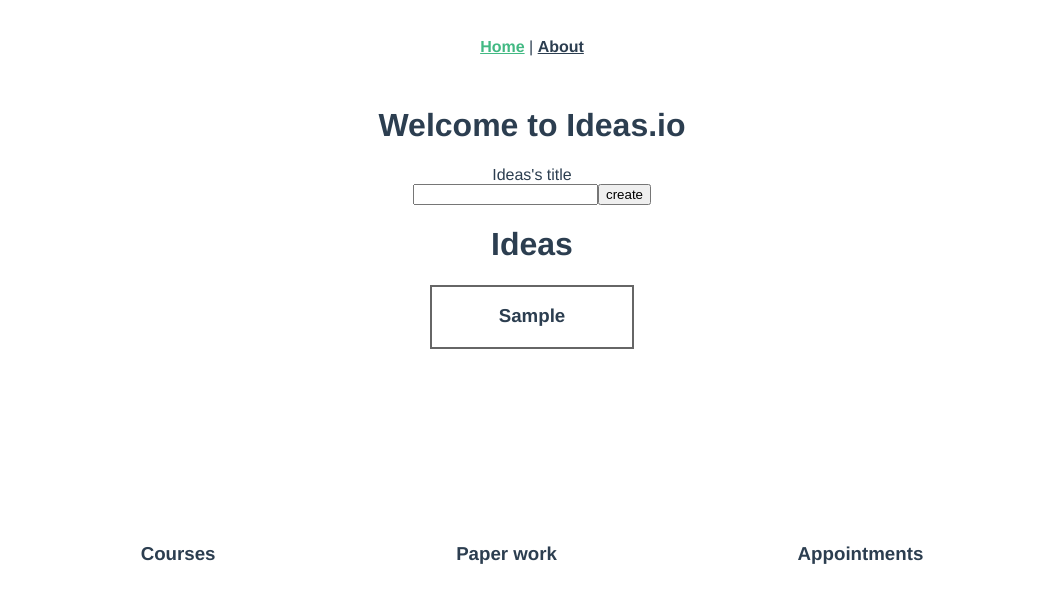
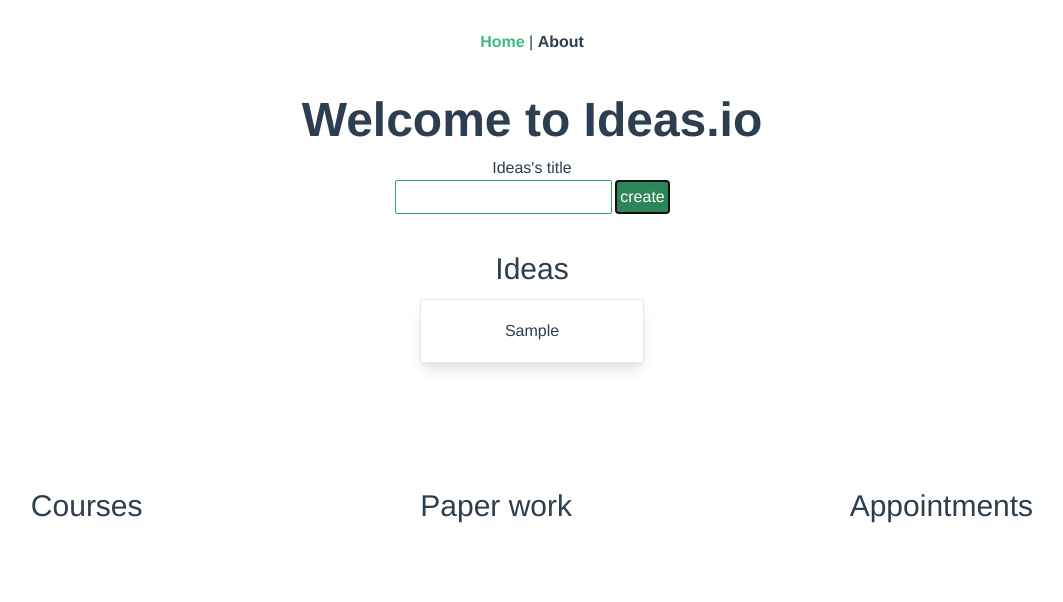
Before and after one commit to sandix34/Vuex-ideas, a Vue app: page / in a window 1280 px wide. Both pictures are taken after typing "Sample" into the empty fields and a click on the button "create". Shown: the top 602 px of the page, without its empty margins (108-1171 px from the left). Built offline with nearby package versions, Linux system fonts and the light colour scheme.

Commit message:
ajout tailwind css

```diff
--- a/package.json
+++ b/package.json
@@ -9,6 +9,7 @@
   },
   "dependencies": {
     "core-js": "^2.6.5",
+    "tailwindcss": "^1.1.2",
     "vue": "^2.6.10",
     "vue-router": "^3.0.3",
     "vuedraggable": "^2.23.2",
--- a/postcss.config.js
+++ b/postcss.config.js
@@ -1,5 +1,6 @@
 module.exports = {
-  plugins: {
-    autoprefixer: {}
-  }
-};
+	"plugins": [
+ 		require('tailwindcss')('tailwind.js'),
+ 		require('autoprefixer')(),
+	]
+}
--- a/src/assets/styles.css
+++ /dev/null
@@ -1,3 +0,0 @@
-ul {
-    list-style-type: none;
-}
--- /dev/null
+++ b/src/assets/tailwind.css
@@ -0,0 +1,3 @@
+@tailwind base;
+@tailwind components;
+@tailwind utilities;
--- a/src/components/Idea.vue
+++ b/src/components/Idea.vue
@@ -1,6 +1,6 @@
 <template>
-  <div class="idea">
-    <h3>{{ item.title }}</h3>
+  <div class="flex items-stretch  border border-grey-500 rounded-sm w-56 h-16 m-2 cursor-move shadow-lg">
+    <h3 class="self-center flex-1 ">{{ item.title }}</h3>
   </div>
 </template>
 
@@ -14,13 +14,3 @@ export default {
   }
 };
 </script>
-
-<style scoped>
-.idea {
-  width: 200px;
-  height: 55px;
-  border: 2px solid #666;
-  padding-bottom: 5px;
-  cursor: pointer;
-}
-</style>
--- a/src/components/IdeaCreate.vue
+++ b/src/components/IdeaCreate.vue
@@ -2,8 +2,8 @@
   <div>
     <form @submit.prevent="create">
       <label for="idea-title">Ideas's title</label><br>
-      <input type="text" id="idea-title" v-model="title" />
-      <button type="submit">create</button>
+      <input class=" border border-green-600 p-1 rounded-sm" type="text" id="idea-title" v-model="title" />
+      <button class="bg-green-700 text-white p-1 ml-1 rounded-sm " type="submit">create</button>
     </form>
   </div>
 </template>
@@ -28,6 +28,3 @@ export default {
   }
 };
 </script>
-
-<style scoped>
-</style>
--- a/src/components/Ideas.vue
+++ b/src/components/Ideas.vue
@@ -1,26 +1,26 @@
 <template>
-  <div>
-    <h1>Ideas</h1>
+  <div class="mt-8">
+    <h1 class="text-3xl ">Ideas</h1>
     <div>
-      <draggable class="ideas" v-model="allIdeas" group="ideas">
+      <draggable class="flex flex-wrap flex-col content-center h-48 " v-model="allIdeas" group="ideas">
         <Idea v-for="idea in allIdeas" :key="idea.id" :item="idea" />
       </draggable>
     </div>
-    <div class="destination">
+    <div class="flex justify-around">
       <div>
-        <h3>Courses</h3>
+        <h3 class="text-3xl">Courses</h3>
         <draggable v-model="courses" group="ideas">
           <Idea v-for="course in courses" :key="course.id" :item="course" />
         </draggable>
       </div>
       <div>
-        <h3>Paper work</h3>
+        <h3 class="text-3xl">Paper work</h3>
         <draggable class="ideas" v-model="paperWork" group="ideas">
           <Idea v-for="pw in paperWork" :key="pw.id" :item="pw" />
         </draggable>
       </div>
       <div>
-        <h3>Appointments</h3>
+        <h3 class="text-3xl">Appointments</h3>
         <draggable v-model="appointments" group="ideas">
           <Idea v-for="apt in appointments" :key="apt.id" :item="apt" />
         </draggable>
@@ -74,18 +74,3 @@ export default {
   }
 };
 </script>
-
-<style scoped>
-.ideas {
-  display: flex;
-  flex-wrap: wrap;
-  flex-direction: column;
-  flex-wrap: wrap;
-  align-content: center;
-  height: 30vh;
-}
-.destination {
-  display: flex;
-  justify-content: space-evenly;
-}
-</style>
--- a/src/main.js
+++ b/src/main.js
@@ -2,7 +2,7 @@ import Vue from "vue";
 import App from "./App.vue";
 import router from "./router";
 import store from "./store";
-import '@/assets/styles.css';
+import '@/assets/tailwind.css'
 
 Vue.config.productionTip = false;
 
--- a/src/views/Home.vue
+++ b/src/views/Home.vue
@@ -1,6 +1,6 @@
 <template>
   <div class="home">
-    <h1>Welcome to Ideas.io</h1>
+    <h1 class="text-5xl font-semibold">Welcome to Ideas.io</h1>
     <IdeaCreate/>
     <Ideas/>
   </div>
--- /dev/null
+++ b/tailwind.js
@@ -0,0 +1,7 @@
+module.exports = {
+  theme: {
+    extend: {}
+  },
+  variants: {},
+  plugins: []
+}
```
Also changed, not shown: 1 other file (tests, documents, lock files or other folders).
